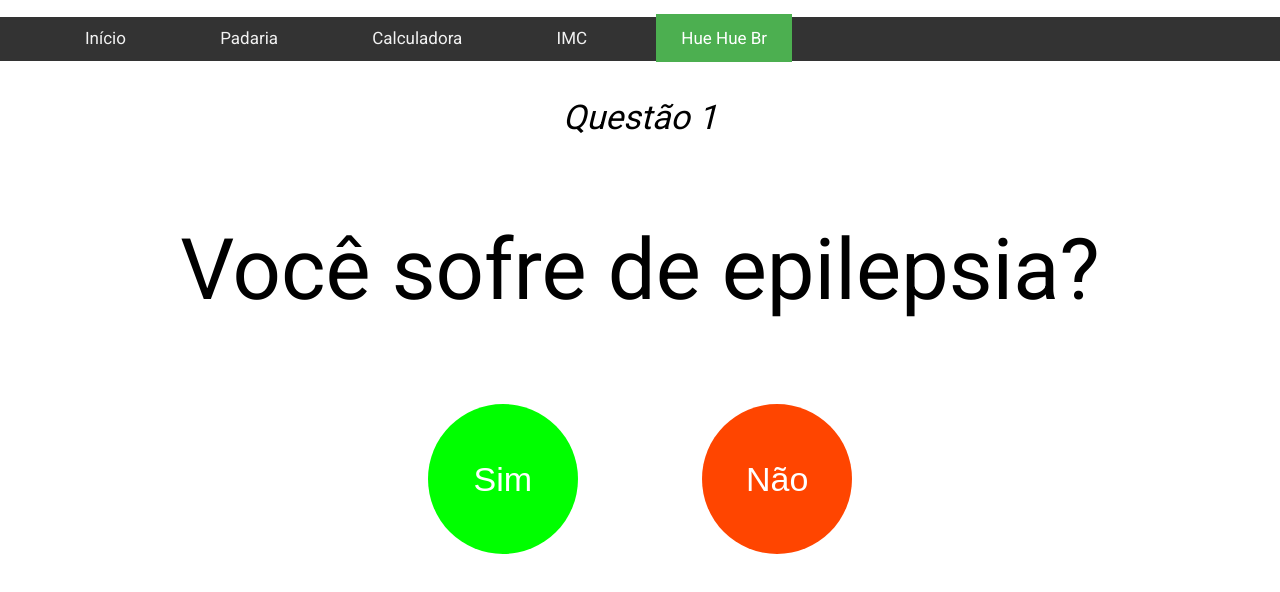
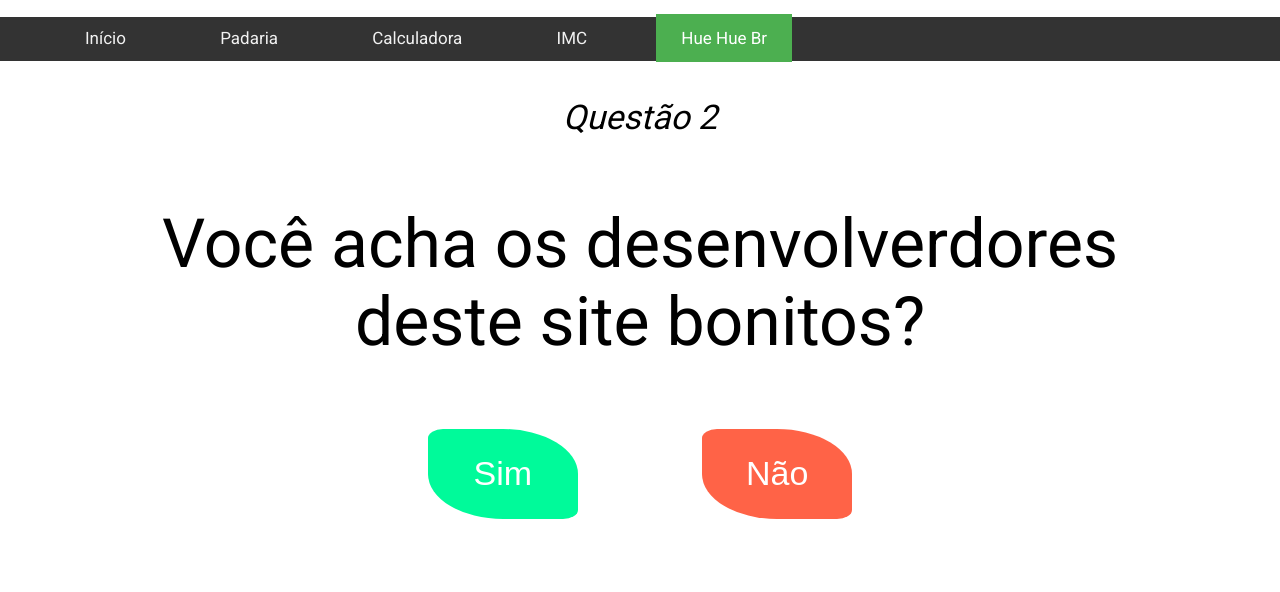
Before and after one commit to HigorC/MiniCurso-TalentW, a plain HTML site: page HTML/huebr.html in a window 1280 px wide. Drawn offline with Linux system fonts and the light colour scheme.

Commit message:
questao 2 hue

```diff
--- a/CSS/calculadora.css
+++ b/CSS/calculadora.css
@@ -1,10 +1,10 @@
 
 .calculadora {
     background: darkgray;
-    width: 200px;
+    width: 240px;
     margin: auto;
     padding: 20px;
-    border: 5px solid darkslategrey;
+    border: 10px solid darkslategrey;
     padding: 0px;
 }
 
@@ -13,16 +13,16 @@
 }
 
 #visor {
-    height: 50px;
-    width: 200px;
+    height: 60px;
+    width: 240px;
     margin: 0px;
     border: 0px;
 }
 
 button{
     position: relative;
-    height: 50px;
-    width: 50px;
+    height: 60px;
+    width: 60px;
     margin: 0px;
     border: 0px;
     padding: 0px;
@@ -41,3 +41,9 @@ td{
  table {
      border-spacing: 0px;
  }
+
+ body {
+    background: url("../Imagens/Prof.Angelo.jpg");
+    background-size: 80px 80px;
+    background-repeat: repeat;
+}
--- a/CSS/huebr.css
+++ b/CSS/huebr.css
@@ -47,3 +47,34 @@
 .q1 .btn-nao{
  background-color: #FF4500;
 }
+/* //////////////////////////////////////////////////////////////// */
+.q2 p{
+    font-size: 4em;
+}
+
+.q2 button{
+    color: #fff;
+    border-radius: 10%  50%;
+    border: none;
+    width: 150px;
+    height: 90px;
+}
+
+/* .q2 #btn-sim:hover{
+    background-color: #2F4F4F;
+}
+
+.q2 #btn-nao:hover{
+    background-color: #800000;
+} */
+
+.q2 #btn-sim{
+ background-color: #00FA9A;
+}
+.q2 #btn-nao{
+ background-color: #FF6347;
+}
+
+.q2 #btn-sim:active{
+background-color: #2F4F4F;
+}
--- a/HTML/huebr.html
+++ b/HTML/huebr.html
@@ -30,15 +30,18 @@
     </header>
 
     <section class="questionario">
-        <article class="questao q1">
+        <!-- <article class="questao q1">
             <h1>Questão 1</h1>
             <p>Você sofre de epilepsia?</p>
             <button class="btn-sim">Sim</button>
             <button class="btn-nao">Não</button>
-        </article>
+        </article> -->
 
         <article class="questao q2">
-
+            <h1>Questão 2</h1>
+            <p id="pergunta">Você acha os desenvolverdores deste site bonitos?</p>
+            <button id="btn-sim" onmouseover="troca(this.id)" onclick="con()">Sim</button>
+            <button id="btn-nao" onmouseover="troca(this.id)" onclick="con()">Não</button>
         </article>
     </section>
 
@@ -48,6 +51,7 @@
 
 
     <script src="../JavaScript/index.js"></script>
+    <script src="../JavaScript/huebr.js"></script>
 </body>
 
 </html>
--- a/JavaScript/huebr.js
+++ b/JavaScript/huebr.js
@@ -4,3 +4,23 @@
 
 
 // QUESTÃO 2
+function troca(a) {
+    var bsim = document.getElementById("btn-sim");
+    var bnao = document.getElementById("btn-nao");
+    var aux;
+
+    if (a == bnao.id) {
+        aux = bsim.id;
+        bsim.id = bnao.id;
+        bnao.id = aux;
+
+        bsim.textContent = "Não";
+        bnao.textContent = "Sim";
+
+    }
+
+}
+
+function con() {
+   document.getElementById("pergunta").innerHTML= "Parabêns, você tem muito bom gosto!";
+}
```
Also changed, not shown: JavaScript/calculadora.js (+5 -9 lines), Imagens/Prof.Angelo.jpg (added).
